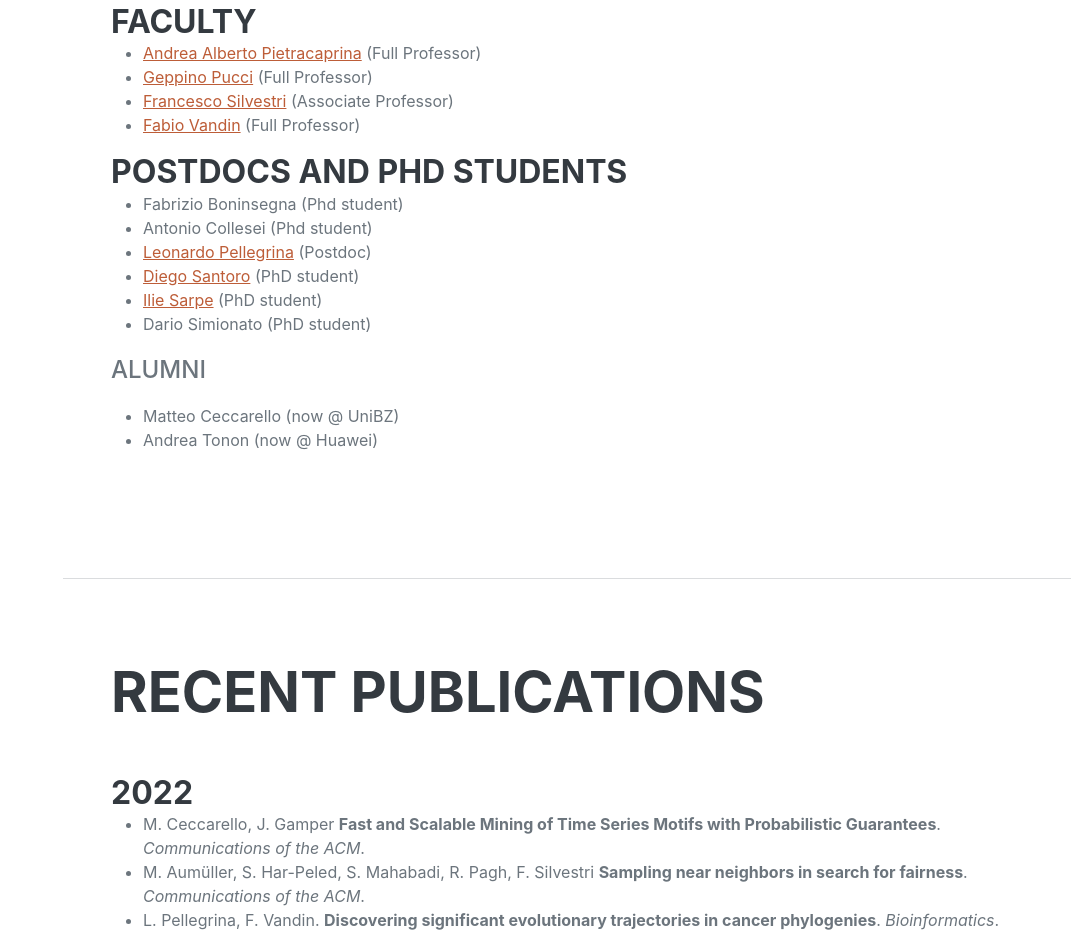
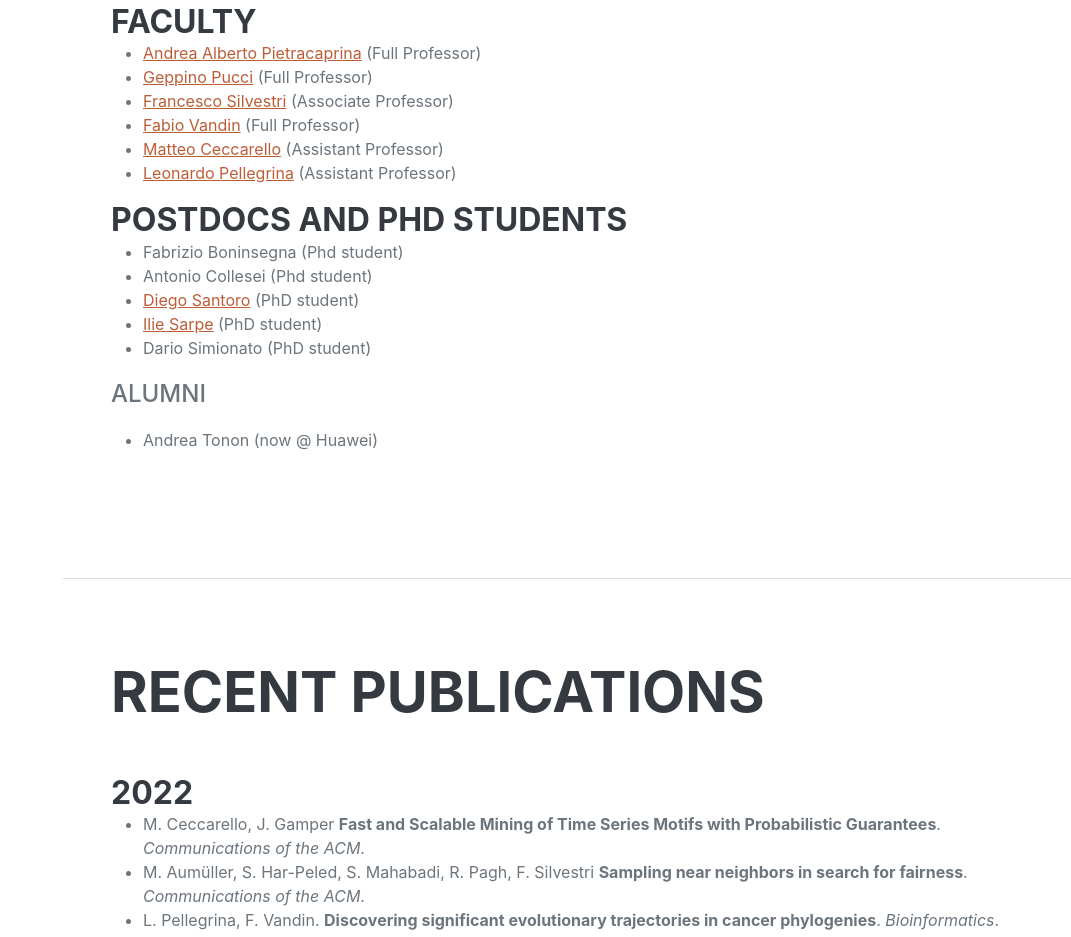
Before and after one commit to aidaLabDEI/aidaLabDEI.github.io, a plain HTML site: page index.html in a window 1280 px wide. Shown: the part 1078-2015 px from the top of the page, without its empty margins (209-1280 px from the left). Drawn offline with nearby package versions, Linux system fonts and the light colour scheme; a web font is replaced by a local one.

Commit message:
update people

```diff
--- a/index.html
+++ b/index.html
@@ -78,19 +78,19 @@ Information Engineering</a> of <a href="https://www.unipd.it/en/">University of
                       <li><a href="https://www.dei.unipd.it/~geppo/">Geppino Pucci</a> (Full Professor)</li>
                       <li><a href="http://www.dei.unipd.it/~silvestri/">Francesco Silvestri</a> (Associate Professor)</li>
                       <li><a href="https://www.dei.unipd.it/~vandinfa/">Fabio Vandin</a> (Full Professor)</li>
+                      <li><a href="https://www.dei.unipd.it/~ceccarello/">Matteo Ceccarello</a> (Assistant Professor)</li>
+                      <li><a href="https://www.dei.unipd.it/~pellegri/">Leonardo Pellegrina</a> (Assistant Professor)</li>
                     </ul>
                     <h3 class="mb-0">Postdocs and PhD students</h3>
                     <ul>
                       <li>Fabrizio Boninsegna (Phd student)</li>
                       <li>Antonio Collesei (Phd student)</li>
-                      <li><a href="https://www.dei.unipd.it/~pellegri/">Leonardo Pellegrina</a> (Postdoc)</li>
                       <li><a href="https://diegosantoro.github.io/">Diego Santoro</a> (PhD student)</li>
                       <li><a href="https://iliesarpe.github.io/">Ilie Sarpe</a> (PhD student)</li>
                       <li>Dario Simionato (PhD student)</li>
                     </ul>
                     <div class="subheading mb-3">Alumni</div>
                     <ul>
-                      <li>Matteo Ceccarello (now @ UniBZ)</li>
                       <li>Andrea Tonon (now @ Huawei)</li>
                     <ul>
 
```
